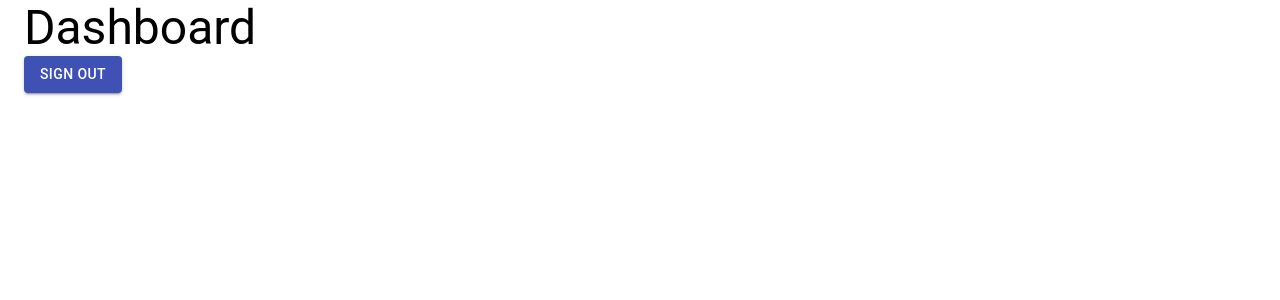
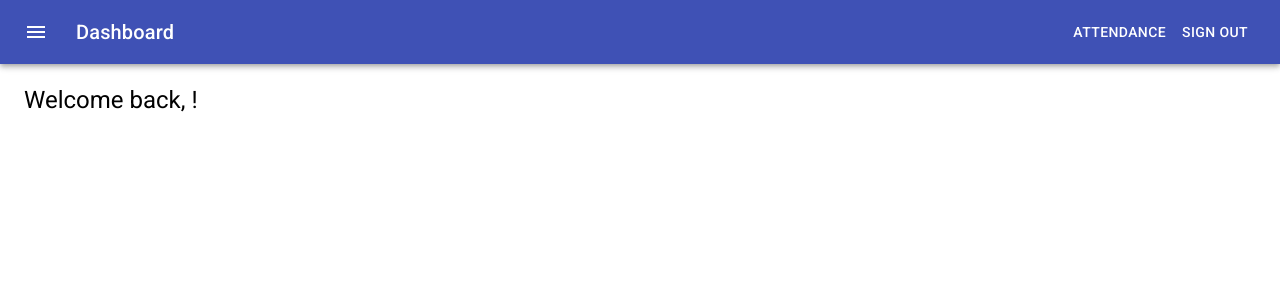
Before and after one commit to GS-Suite/next-GS, a Next.js app: page /dashboard in a window 1280 px wide. Shown: the top 300 px of the page. Built offline with nearby package versions, Linux system fonts and the light colour scheme; no server answers; sample sign-in values are in the browser's storage.

Commit message:
dashboard 0.2

```diff
--- /dev/null
+++ b/pages/_document.jsx
@@ -0,0 +1,71 @@
+//// For injecting CSS for material-ui
+import React from 'react'
+import Document, { Html, Head, Main, NextScript } from 'next/document'
+import { ServerStyleSheets } from '@material-ui/styles'
+import { createMuiTheme, responsiveFontSizes } from '@material-ui/core/styles'
+
+const theme = responsiveFontSizes(createMuiTheme())
+
+class MyDocument extends Document {
+  render() {
+    return (
+      <Html>
+        <Head>
+          <link
+            rel="stylesheet"
+            href="https://fonts.googleapis.com/css?family=Roboto:300,400,500,700|Roboto+Slab:400,700|Material+Icons"
+          />
+          <style jsx global>
+            {`
+              html,
+              body {
+                height: 100%;
+                width: 100%;
+              }
+              *,
+              *:after,
+              *:before {
+                box-sizing: border-box;
+              }
+              body {
+                font-family: 'Roboto', 'Helvetica', 'Arial', sans-serif;
+                font-size: 1rem;
+                margin: 0;
+              }
+            `}
+          </style>
+        </Head>
+        <body>
+          <Main />
+          <NextScript />
+        </body>
+      </Html>
+    )
+  }
+}
+
+MyDocument.getInitialProps = async ctx => {
+  // Render app and page and get the context of the page with collected side effects.
+  const sheets = new ServerStyleSheets()
+  const originalRenderPage = ctx.renderPage
+
+  ctx.renderPage = () =>
+    originalRenderPage({
+      enhanceApp: App => props => sheets.collect(<App {...props} />)
+    })
+
+  const initialProps = await Document.getInitialProps(ctx)
+
+  return {
+    ...initialProps,
+    // Styles fragment is rendered after the app and page rendering finish.
+    styles: [
+      <React.Fragment key="styles">
+        {initialProps.styles}
+        {sheets.getStyleElement()}
+      </React.Fragment>
+    ]
+  }
+}
+
+export default MyDocument
--- a/pages/dashboard.js
+++ b/pages/dashboard.js
@@ -1,21 +1,75 @@
+import React from "react";
 import API_BASE_URL from "../constants";
 import { useRouter } from "next/router";
-import { useEffect } from "react";
+import { useEffect, useState } from "react";
 import {
-    Typography, Button, Container
+    Typography, Button, Container, Fade,
+    AppBar, Toolbar, Backdrop, CircularProgress
 } from "@material-ui/core";
+import IconButton from '@material-ui/core/IconButton';
+import MenuIcon from '@material-ui/icons/Menu';
 import axios from "axios";
+import { makeStyles } from '@material-ui/core/styles';
 
+
+const useStyles = makeStyles((theme) =>
+  ({
+    root: {
+      flexGrow: 1,
+    },
+    menuButton: {
+      marginRight: theme.spacing(2),
+    },
+    title: {
+      flexGrow: 1,
+    },
+    backdrop: {
+        zIndex: theme.zIndex.drawer + 1,
+        color: '#fff',
+    },
+    content: {
+        marginTop: 20,
+    }
+  })
+);
 
 export default function Dashboard () {
     const router = useRouter();
+    const classes = useStyles();
+    const [loading, setLoading] = useState(true);
+    const [userData, setUserData] = useState({})
+
+    async function dashboardDetails () {
+        console.log("fetching details");
+        await axios.post(API_BASE_URL + "/get_user_dashboard/", {},
+        {
+            headers: {
+                "token": localStorage.getItem("token"),
+                "Access-Control_Allow-Origin": "*"
+            }
+        }).then((response) => {
+            setUserData(response.data[0].data)
+
+            localStorage.setItem("first_name", userData.first_name);
+            localStorage.setItem("last_name", userData.last_name);
+            localStorage.setItem("username", userData.username);
+            localStorage.setItem("email", userData.email);
+            localStorage.setItem("enrolled", userData.enrolled);
+            localStorage.setItem("classrooms", userData.classrooms);
+
+        }).catch(function(error){
+            console.log(error.message);
+        });
+        setLoading(false);
+    }
 
     const signOut = (event) => {
         console.log("sign out");
-        axios.post(API_BASE_URL + "/sign_out/",
+        axios.post(API_BASE_URL + "/sign_out/", {},
         {
             "headers": {
-                "token": localStorage.getItem("token")
+                "token": localStorage.getItem("token"),
+                "Access-Control-Allow-Origin": "*"
             }
         }).then((response) => {
             //console.log(response)
@@ -43,21 +97,50 @@ export default function Dashboard () {
         ).catch(function(error){
             console.log(error.message);
         });
+
+        if(loading){
+            dashboardDetails();
         }
-    });
+        }
+    }), [];
+
 
     return (
-        <Container>
-            <Typography variant="h3">
-                Dashboard
-            </Typography>
-            <Button
-                type="submit"
-                variant="contained"
-                color="primary"
-                onClick={(event) => signOut(event)}
-            >Sign out
-            </Button>
-        </Container>
+        <Fade in out timeout={1000} >
+            <div>
+                <AppBar position="static">
+                    <Toolbar>
+                        <IconButton edge="start" className={classes.menuButton} color="inherit" aria-label="menu">
+                            <MenuIcon />
+                        </IconButton>
+                        <Typography variant="h6" className={classes.title}>
+                            Dashboard
+                        </Typography>
+                        <Button
+                            color="inherit"
+                        > Attendance </Button>
+                        <Button
+                            color="inherit"
+                            onClick={(event) => signOut(event)}
+                        > Sign Out </Button>
+                    </Toolbar>
+                </AppBar>
+
+                <Container className={classes.content}>
+                    {
+                        loading ? (
+                            <></>
+                        ) : (
+                            <Typography variant="h5">
+                                Welcome back, {userData.first_name}!
+                            </Typography>
+                        )
+                    }
+                </Container>
+                <Backdrop className={classes.backdrop} open={loading} onClick={() => {setLoading(false)}}>
+                    <CircularProgress color="inherit" />
+                </Backdrop>
+            </div>
+        </Fade>
     )
 }
```
Also changed, not shown: components/field_validators/passwordValidator.js (added, +8 -0 lines), components/field_validators/usernameValidator.js (added, +7 -0 lines), pages/auth/sign_in.js (+41 -14 lines), pages/index.js (+15 -5 lines), styles/sign_in.module.css (added).
